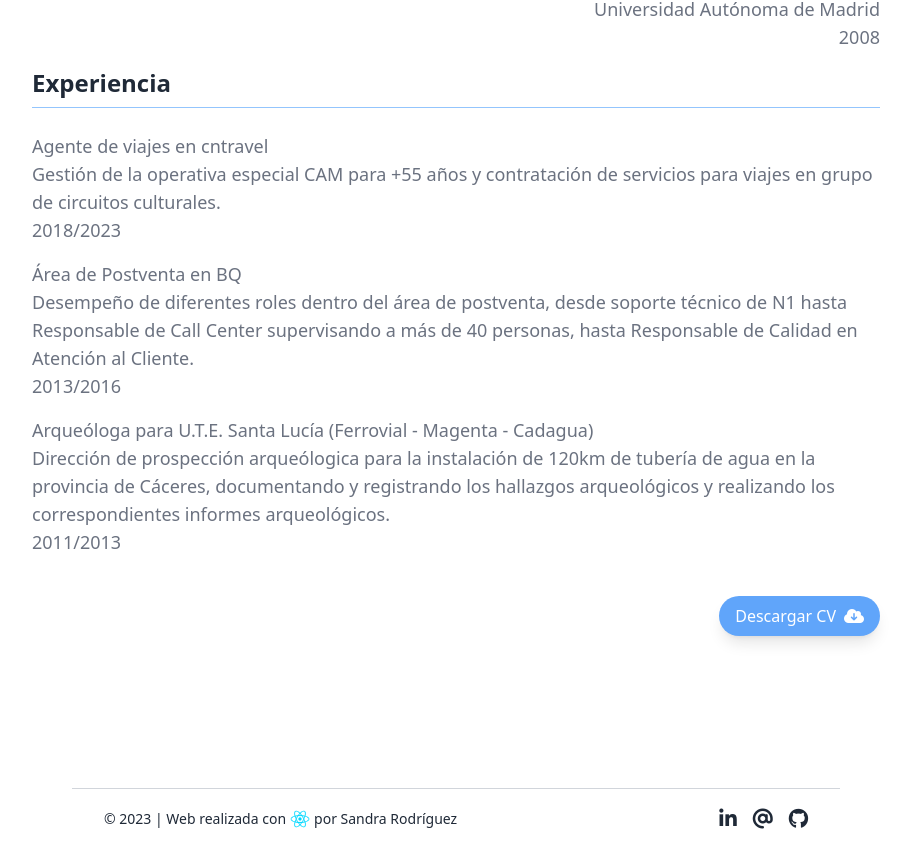
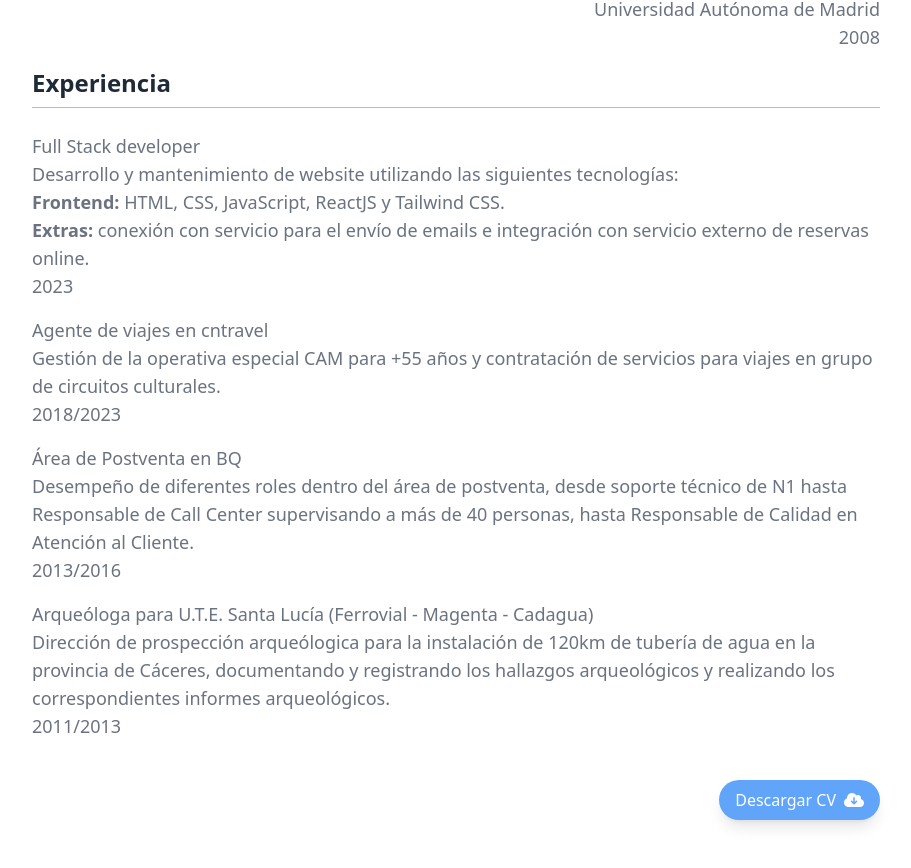
Before and after one commit to srdgz/Mi-portfolio, a React (Vite) app in the folder mi-portfolio/: page /about in a window 1280 px wide. Shown: the part 819-1687 px from the top of the page, without its empty margins (184-1095 px from the left). Built offline with nearby package versions, Linux system fonts and the light colour scheme.

Commit message:
New CV added

```diff
--- a/mi-portfolio/src/views/About.jsx
+++ b/mi-portfolio/src/views/About.jsx
@@ -47,6 +47,20 @@ const About = () => {
       </h2>
       <ul className="list-none text-start text-sm md:text-lg text-gray-500 mb-4">
         <li className="mb-4">
+          Full Stack developer
+          <p>
+            Desarrollo y mantenimiento de website utilizando las siguientes
+            tecnologías:
+            <br />
+            <strong>Frontend:</strong> HTML, CSS, JavaScript, ReactJS y Tailwind
+            CSS.
+            <br />
+            <strong>Extras:</strong> conexión con servicio para el envío de
+            emails e integración con servicio externo de reservas online.
+          </p>
+          <p>2023</p>
+        </li>
+        <li className="mb-4">
           Agente de viajes en cntravel
           <p>
             Gestión de la operativa especial CAM para +55 años y contratación de
@@ -77,7 +91,7 @@ const About = () => {
       </ul>
       <div className="flex justify-end mt-10 mb-32">
         <a
-          href="https://drive.google.com/file/d/1Mez6l7O3ed6mlKBUZkwRVyNg9DVZ7sZD/view?usp=drive_link"
+          href="https://drive.google.com/file/d/106sXJlBUav5itJHTMcKcxiQqAaLX7d1g/view?usp=sharing"
           target="_blank"
           rel="noopener noreferrer"
           className="inline-block px-4 py-2 bg-blue-400 text-white rounded-[50px] hover:bg-blue-500 focus:outline-none shadow-lg"
```
